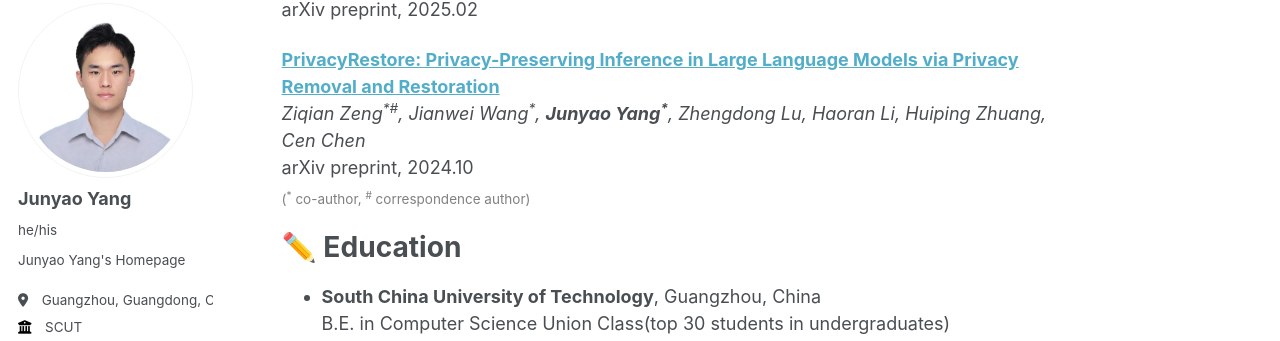
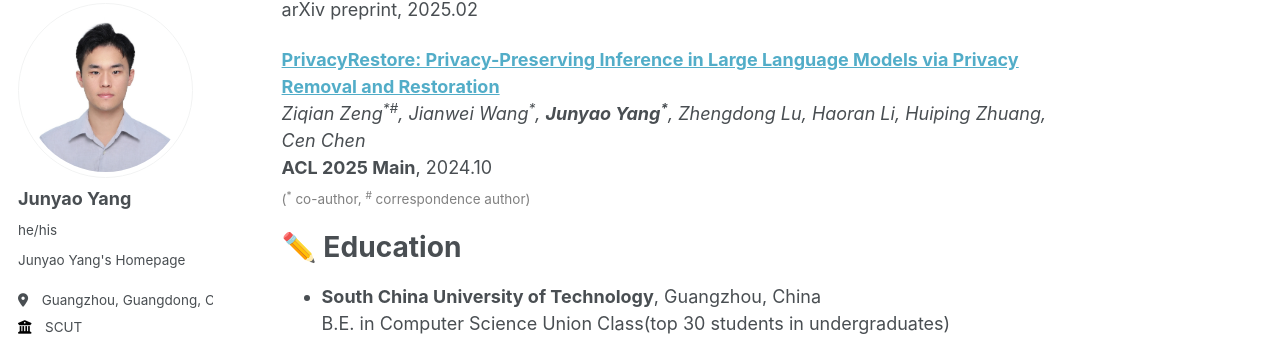
Before and after one commit to jyyang26/jyyang26.github.io, a Jekyll site: the page built from _pages/about.md, in a window 1280 px wide and 900 px high, scrolled down 1024 px. Shown: the part 103-444 px from the top of the window. Built offline with Jekyll 4.4.1, drawn with Linux system fonts in a browser that asks for light colours; some web fonts are replaced.

Commit message:
Update about.md

```diff
--- a/_pages/about.md
+++ b/_pages/about.md
@@ -33,7 +33,7 @@ arXiv preprint, 2025.02 <br>
 
 **[PrivacyRestore: Privacy-Preserving Inference in Large Language Models via Privacy Removal and Restoration](https://arxiv.org/abs/2406.01394)**<br>
 *Ziqian Zeng<sup>\*\#</sup>, Jianwei Wang<sup>\*</sup>, **Junyao Yang<sup>\*</sup>**, Zhengdong Lu, Haoran Li, Huiping Zhuang, Cen Chen*<br>
-arXiv preprint, 2024.10 <br>
+**ACL 2025 Main**, 2024.10 <br>
 <span style="color: grey;"><sub>(<sup>\*</sup> co-author, <sup>#</sup> correspondence author)</sub></span>
 
 ✏️ Education
```
